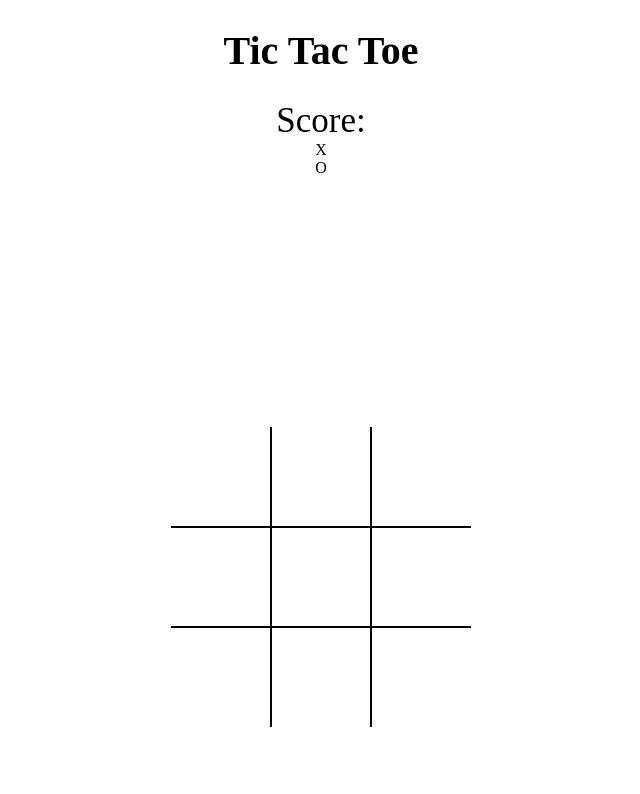
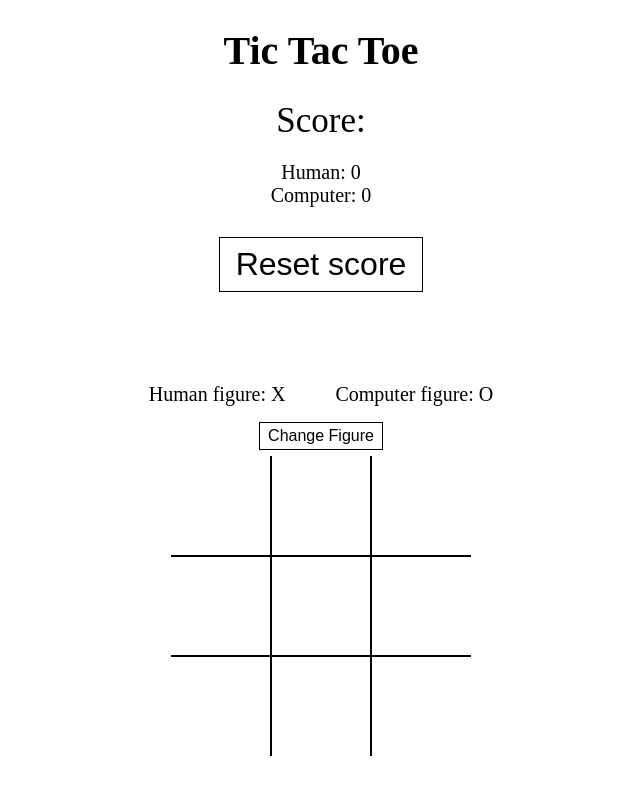
Before and after one commit to tuberkul/testForTenzor, a plain HTML site: page index.html in a window 1280 px wide. Both pictures are taken after a click on the button "Start". Shown: the whole page, without its empty margins (319-959 px from the left). Drawn offline with Linux system fonts and the light colour scheme.

Commit message:
Add files via upload

```diff
--- a/css/style.css
+++ b/css/style.css
@@ -13,7 +13,7 @@ body {
 
 .board {
     width: 100vw;
-    height: 100vh;
+    height: 35vh;
     display: grid;
     justify-content: center;
     align-content: center;
@@ -194,10 +194,76 @@ body {
      font-size: 35px;
 }
 
-.human.x{
+.human{
+    font-size: 20px;
+    margin-top: 20px;
+}
 
+.human-result{
+    font-size: 20px;
+    margin-top: 20px;
+}
+
+.ai{
+    font-size: 20px;
+}
+
+.ai-result{
+    font-size: 20px;
 }
 
 .score-in-message {
     margin: 0.5em;
 }
+
+#resetButton{
+    margin-top: 30px;
+    font-size: 2rem;
+    background-color: white;
+    border: 1px solid black;
+    padding: .25em .5em;
+    cursor: pointer;
+    margin-bottom: 1rem;
+}
+
+#resetButton:hover{
+    background-color: black;
+    color: white;
+    border-color: white;
+}
+
+.result-wrapper {
+    display: flex;
+}
+
+.move-order{
+    margin-top: 75px;
+    display: flex;
+    flex-direction: row;
+}
+
+.human-turn{
+    font-size: 20px;
+    padding-right: 50px;
+}
+
+.ai-turn{
+    font-size: 20px;
+}
+
+#changeButton{
+
+    font-size: 1rem;
+    background-color: white;
+    border: 1px solid black;
+    padding: .25em .5em;
+    cursor: pointer;
+    margin: 1rem;
+
+}
+
+#changeButton:hover{
+    background-color: black;
+    color: white;
+    border-color: white;
+}
--- a/index.html
+++ b/index.html
@@ -14,8 +14,21 @@
         </div>
         <div class="scoreboard">
             <div class="score" data-cell>Score:</div>
-            <div class="human" data-cell></div>
-            <div class="ai" data-cell></div>
+            <div class="result-wrapper">
+                <div class="human" data-cell>Human:</div>
+                <div class="human-result score-in-message-man">&nbsp<span>0</span></div>
+            </div>
+            <div class="result-wrapper">
+                <div class="ai" data-cell>Computer:</div>
+                <div class="ai-result score-in-message-comp">&nbsp<span>0</span></div>
+            </div>
+
+            <button id="resetButton">Reset score</button>
+            <div class="move-order">
+                <div class="human-turn">Human figure: <span></span></div>
+                <div class="ai-turn">Computer figure: <span></span></div>
+            </div>
+            <button id="changeButton">Change Figure</button>
         </div>
         <div class="board" id="board">
             <div class="cell" data-cell="0"></div>
@@ -31,13 +44,12 @@
         <div class="start-message show" id="winningMessage" >
             <div data-winning-message-text>
                 <p class="score-in-message">The winner: <span class="theWinner"></span></p>
-                <p class="score-in-message">Human: <span class="score-in-message-man">0</span></p>
-                <p class="score-in-message">Computer: <span class="score-in-message-comp">0</span></p>
+                <p class="score-in-message">Human: <span class="score-in-message-man"><span>0</span></span></p>
+                <p class="score-in-message">Computer: <span class="score-in-message-comp"><span>0</span></span></p>
             </div>
             <button id="startButton">Start</button>
             <button id="restartButton">Restart</button>
         </div>
         <div class ="restart - message show"></div>
-
         </body>
 </html>
--- a/script/script.js
+++ b/script/script.js
@@ -7,11 +7,13 @@ document.addEventListener('DOMContentLoaded', () => {
             winnigMessage = document.querySelector('.start-message'),
             cells = document.querySelectorAll('.cell'),
             numPool = [ 0, 1, 2, 3, 4, 5, 6, 7, 8 ], //массив полей для ходов
-            scoreManDiv  = document.querySelector('.score-in-message-man'),
-            scoreCompDiv  = document.querySelector('.score-in-message-comp'),
-            theWinner = document.querySelector('.theWinner');
-
-
+            scoreManDiv  = document.querySelectorAll('.score-in-message-man span'),
+            scoreCompDiv  = document.querySelectorAll('.score-in-message-comp span'),
+            theWinner = document.querySelector('.theWinner'),
+            changeFigure = document.querySelector('#changeButton'),
+            resetScore = document.querySelector('#resetButton'),
+            humanFigure = document.querySelector('.human-turn span'),
+            aiFigure = document.querySelector('.ai-turn span');
             let manValue,
                 compValue,
                 counter = 1,
@@ -188,7 +190,9 @@ document.addEventListener('DOMContentLoaded', () => {
                         } else {
                             restartButton.style.display="block"
                         }
-                        scoreManDiv.innerHTML = scoreMan;
+                        scoreManDiv.forEach(e => {
+                            e.innerHTML = scoreMan;
+                        })
                         winnigMessage.classList.remove('hide');
                         winnigMessage.classList.add('show');
                         theWinner.innerHTML = "Human"
@@ -208,7 +212,9 @@ document.addEventListener('DOMContentLoaded', () => {
                         } else {
                             restartButton.style.display="block"
                         }
-                        scoreCompDiv.innerHTML = scoreAi;
+                        scoreCompDiv.forEach(e => {
+                            e.innerHTML = scoreAi;
+                        })
                         winnigMessage.classList.remove('hide');
                         winnigMessage.classList.add('show');
                         theWinner.innerHTML = "Computer"
@@ -218,8 +224,13 @@ document.addEventListener('DOMContentLoaded', () => {
         }
 
         if (finalCheckin) {
-            console.log(excludePool);
-            if (excludePool.length === 9) {
+            let i = 0;
+            fieldOfGame.forEach(e => {
+                if (e !== '') {
+                    i++;
+                }
+            })
+            if (i === 9) {
                 itsFirstGame = false;
                 if (itsFirstGame) {
                     startButton.style.display="block";
@@ -236,6 +247,34 @@ document.addEventListener('DOMContentLoaded', () => {
 
     }
 
+    function resetScoreBtn() {
+        scoreMan = 0;
+        scoreAi = 0;
+        scoreManDiv.forEach(e => {
+            e.innerHTML = scoreAi;
+        })
+        scoreCompDiv.forEach(e => {
+            e.innerHTML = scoreAi;
+        })
+    }
+
+    function restartResetBtn() {
+        if (manValue === 'x') {
+            humanFigure.innerHTML = 'O';
+            manValue = 'circle';
+            aiFigure.innerHTML = 'X';
+            compValue = 'x';
+
+        } else {
+            humanFigure.innerHTML = 'X';
+            manValue = 'x';
+            aiFigure.innerHTML = 'O';
+            compValue= 'circle';
+        }
+        start();
+    }
+
+
     // Кнопка старт
     startButton.addEventListener('click', e => {
         console.log(e);
@@ -243,37 +282,23 @@ document.addEventListener('DOMContentLoaded', () => {
         restartButton.style.display="block";
         // Распределение первого хода (первыми ходят всегда крестики, поэтому распределение, кто чем ходит)
        if (randomInt(2) === 1) {
-            man.innerHTML = `X`;
+            humanFigure.innerHTML = `X`;
             manValue = `x`;
-            comp.innerHTML = `O`;
+            aiFigure.innerHTML = `O`;
             compValue = `circle`;
         } else {
-            man.innerHTML = `O`;
+            humanFigure.innerHTML = `O`;
             manValue = `circle`;
-            comp.innerHTML = `X`;
+            aiFigure.innerHTML = `X`;
             compValue = `x`;
         }
         // При нажатии на старт запускаем фукнцию "старт".
         start()
     });
 
-    restartButton.addEventListener('click', e => {
-        if (manValue === 'x') {
-            man.innerHTML = 'O';
-            manValue = 'circle';
-            comp.innerHTML = 'X';
-            manValue = 'x';
 
-        } else {
-            man.innerHTML = 'X';
-            manValue = 'x';
-            comp.innerHTML = 'O';
-            compValue= 'circle';
-        }
 
-        start();
-    });
-
+    restartButton.addEventListener('click', restartResetBtn);
+    changeFigure.addEventListener('click', restartResetBtn);
+    resetScore.addEventListener('click', resetScoreBtn);
 });
-
-//
```
